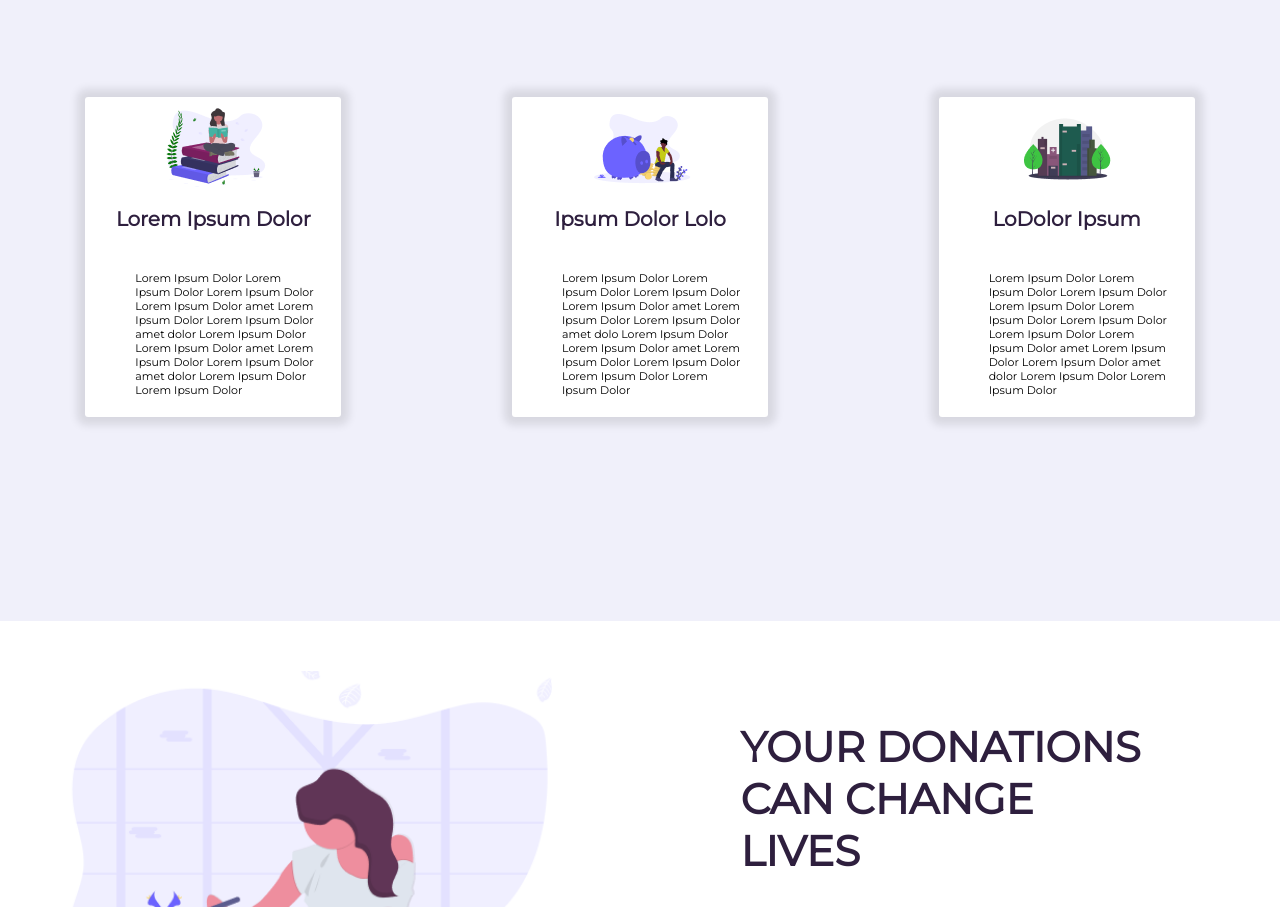
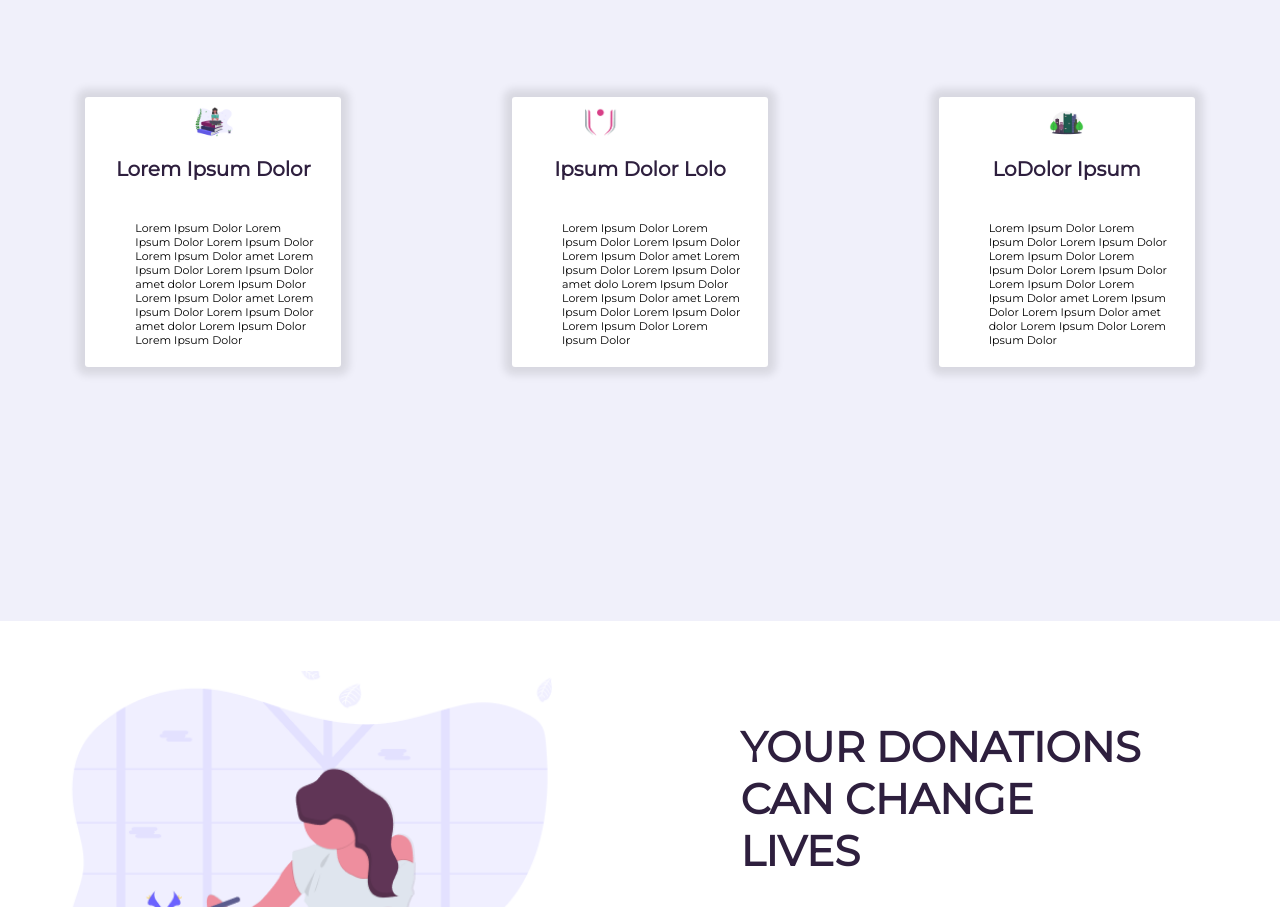
Before and after one commit to JayCodist/portfolio-v1, a plain HTML site: page index.html in a window 1280 px wide. Shown: the part 1779-2686 px from the top of the page. Drawn offline with Linux system fonts and the light colour scheme.

Commit message:
Update index.html

```diff
--- a/index.html
+++ b/index.html
@@ -57,7 +57,7 @@
 		<h2 class="blue">ARTICLES</h2>
 		<div id="articles">
 			<div class="article">
-				<img src="images/Capture01.png" alt="illustration">
+				<img src="images/Capture01.png" alt="illustration" height="30px">
 				<h3 class="blue">Lorem Ipsum Dolor</h3>
 				<p>
 					Lorem Ipsum Dolor Lorem Ipsum Dolor
@@ -69,7 +69,7 @@
 				</p>
 			</div>
 			<div class="article">
-				<img src="images/Capture02.png">
+				<img src="images/logo-white.png" alt="illustration 2" height="30px">
 				<h3 class="blue">Ipsum Dolor Lolo</h3>
 				<p>
 					Lorem Ipsum Dolor Lorem Ipsum Dolor
@@ -81,7 +81,7 @@
 				</p>
 			</div>
 			<div class="article">
-				<img src="images/Capture03.png">
+				<img src="images/Capture03.png" alt="illustration 3" height="30px">
 				<h3 class="blue">LoDolor Ipsum</h3>
 				<p>
 					Lorem Ipsum Dolor Lorem Ipsum Dolor
```
